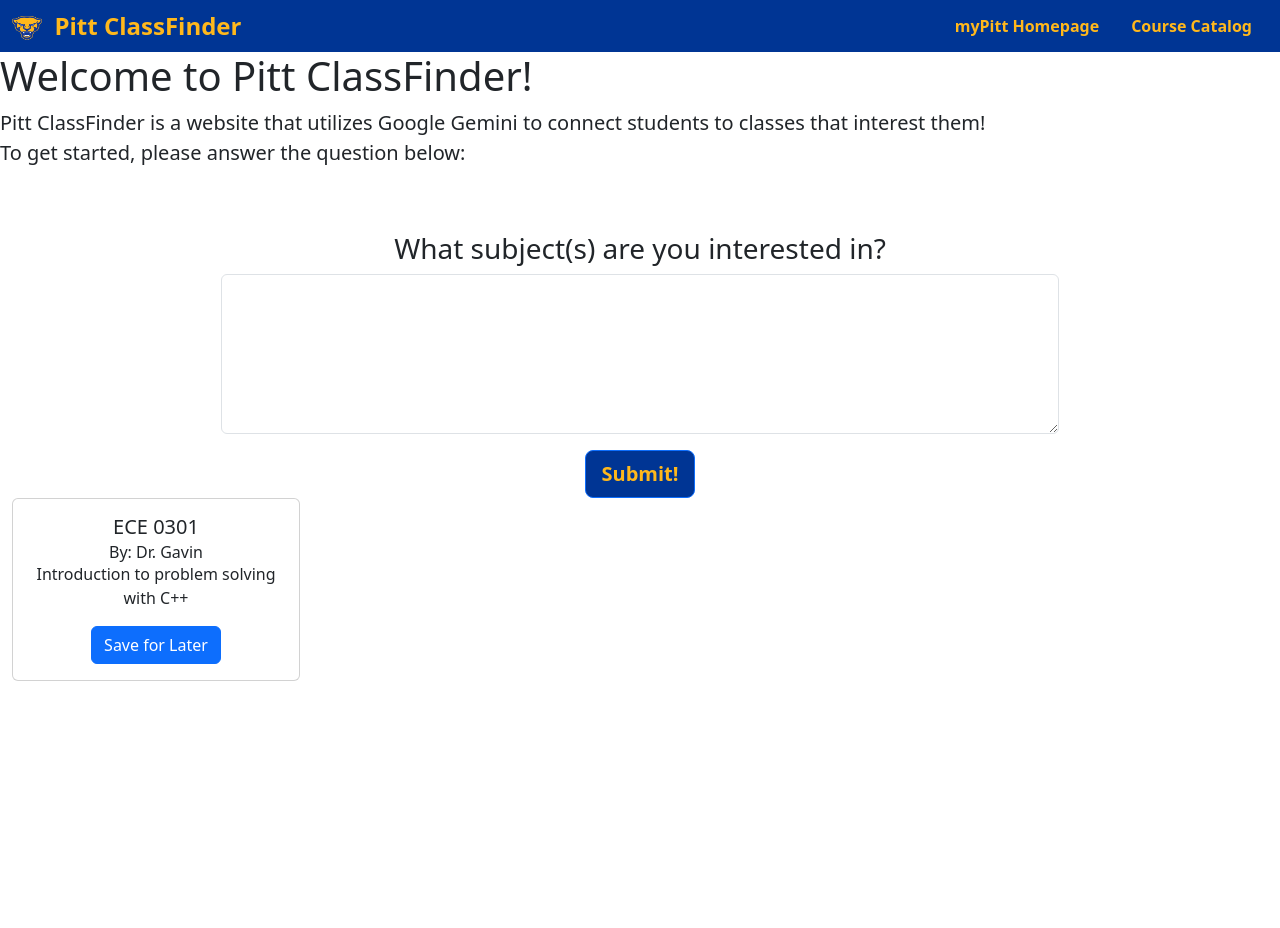
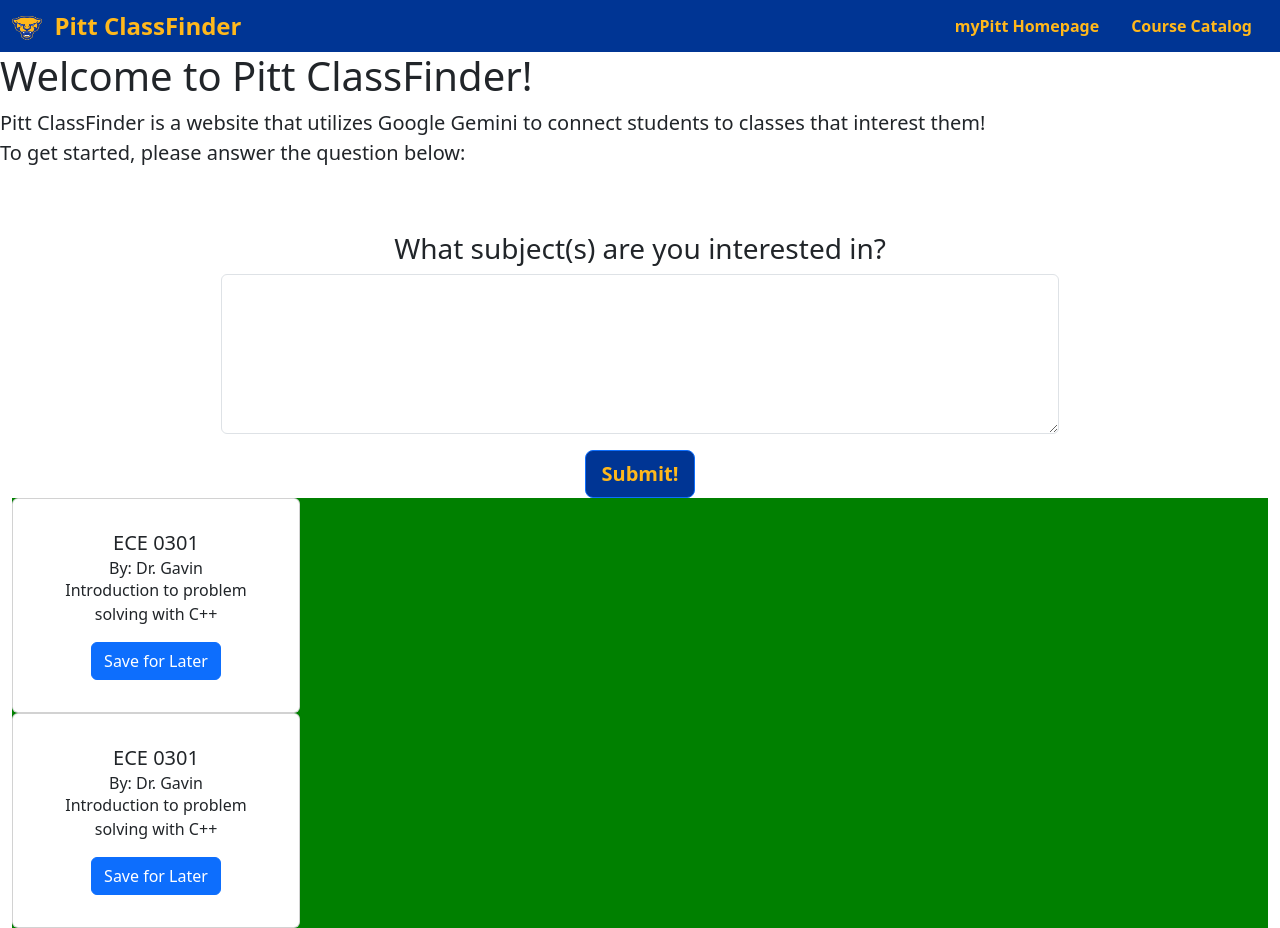
Before and after one commit to LOB628/steelhacks2024, a React (Vite) app in the folder steelhacks2024/: page / in a window 1280 px wide. Before the commit the page ends 800 px from the top, so only its background shows below. Built offline with nearby package versions, Linux system fonts and the light colour scheme.

Commit message:
Minor Changes

```diff
--- a/steelhacks2024/src/components/Card.tsx
+++ b/steelhacks2024/src/components/Card.tsx
@@ -1,19 +1,34 @@
 import Card from 'react-bootstrap/Card';
 import Button from 'react-bootstrap/Button';
+import { useState } from 'react';
 
 
-export default function CourseCard({CourseInfo} : any){
+export default function CourseCard({CourseInfo, statureHook} : any){
+
+    const [clicked, setClicked] = useState(true);
+
+    function handleClick(){
+      setClicked(!clicked);
+      statureHook(clicked);
+    }
 
     return CourseInfo.map(({title, description, professor} : any) => (
-        <Card style={{ width: '18rem' }}>
+        <>
+          <div style={{backgroundColor: clicked === true ? 'green' : 'red'}}>
+
+
+            <Card style={{ width: '18rem', padding: '1rem'}}>
               <Card.Body>
                 <Card.Title>{title}</Card.Title>
                 <Card.Subtitle>By: {professor}</Card.Subtitle>
                 <Card.Text>
                     {description}
                 </Card.Text>
-            <Button variant="primary">Save for Later</Button>
+                <Button variant="primary" onClick={handleClick}>Save for Later</Button>
               </Card.Body>
             </Card>
+          </div>
+        </>
+
       ));
 }
--- a/steelhacks2024/src/components/HomeScreen.tsx
+++ b/steelhacks2024/src/components/HomeScreen.tsx
@@ -119,7 +119,7 @@ function HomeScreen() {
 
     const [resp, setResp] = useState('');
     const [interest, setInterest] = useState('');
-
+    const [pressed, setPressed] = useState(false);
 
     const handleSubmit = async() => {
         const formData = new FormData();
@@ -187,8 +187,8 @@ function HomeScreen() {
                 </button>
             </div>
 
-            <CourseCard CourseInfo={DummyCourse} />
-
+            <CourseCard CourseInfo={DummyCourse} statureHook = {setPressed}/>
+            <CourseCard CourseInfo={DummyCourse} statureHook = {setPressed}/>
         </div>
     </div>
     </>
```
Lines whose indentation alone changed are shown as unchanged.
